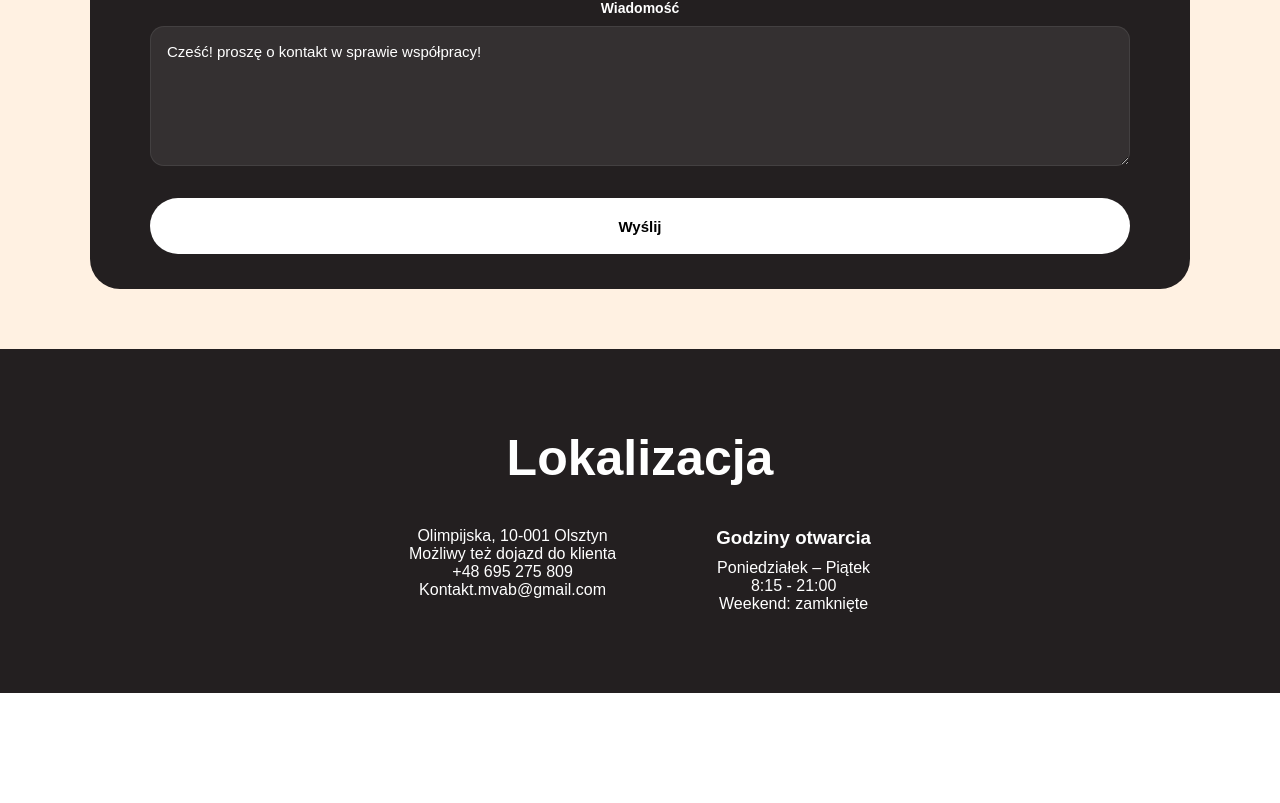
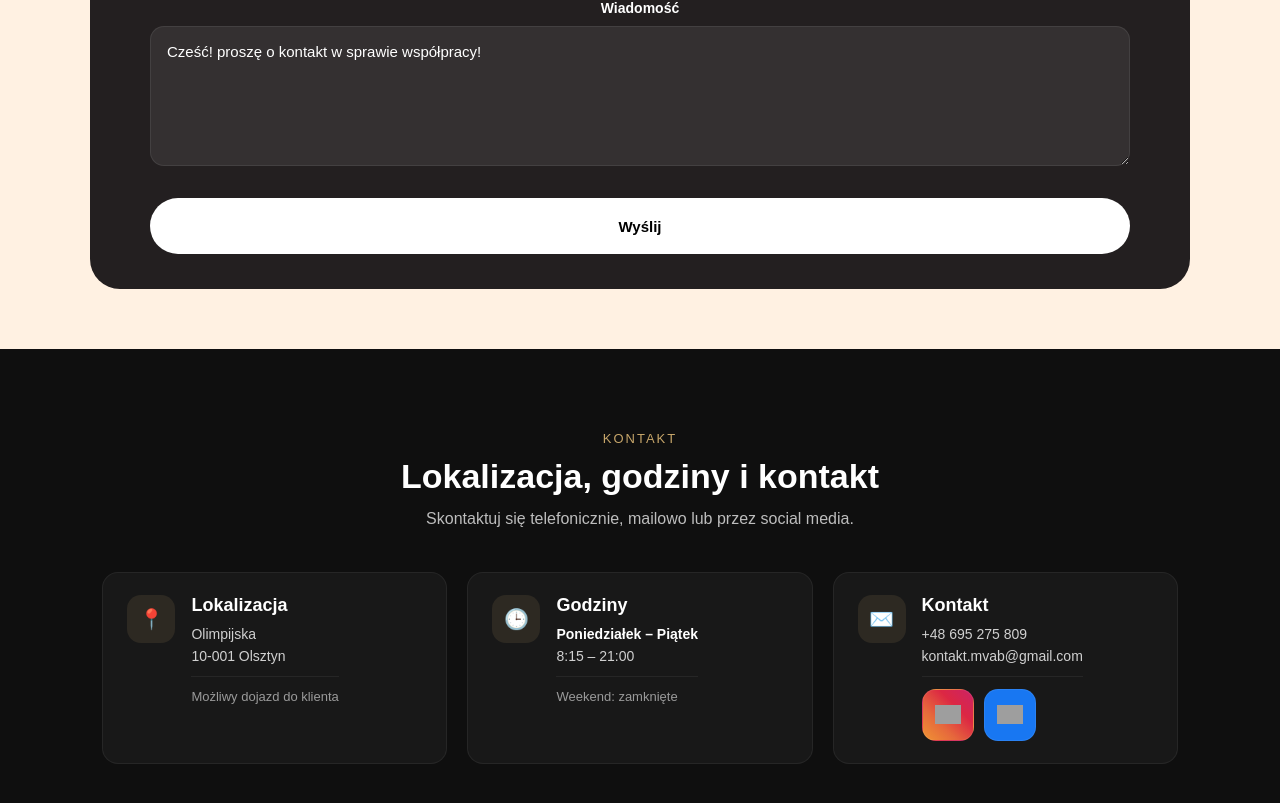
Before and after one commit to Kornio155/praktyki, a React (Vite) app: page / in a window 1280 px wide. Shown: the part 3568-4371 px from the top of the page. Before the commit the page ends 4261 px from the top, so only its background shows below. Built offline with nearby package versions, Linux system fonts and the light colour scheme; grey boxes are pictures that could not be loaded.

Commit message:
Edycja footera

```diff
--- a/src/App.css
+++ b/src/App.css
@@ -729,3 +729,184 @@ html {
   align-items: center;      /* pionowo */
   justify-content: center;  /* poziomo */
 }
+
+/* stopka*/
+.footer-contact {
+  padding: 80px 8%;
+  background: #0f0f0f;
+  color: white;
+}
+
+.footer-contact-header {
+  text-align: center;
+  margin-bottom: 40px;
+}
+
+.footer-contact-header span {
+  color: #c7a66a;
+  letter-spacing: 2px;
+  text-transform: uppercase;
+  font-size: 13px;
+}
+
+.footer-contact-header h2 {
+  font-size: 34px;
+  margin: 10px 0;
+}
+
+.footer-contact-header p {
+  color: #bdbdbd;
+  max-width: 600px;
+  margin: 0 auto;
+  line-height: 1.6;
+}
+
+/* ROW */
+.footer-contact-row {
+  display: flex;
+  gap: 20px;
+  justify-content: center;
+  flex-wrap: wrap;
+}
+
+/* BOX */
+.footer-contact-box {
+  flex: 1;
+  min-width: 280px;
+  max-width: 380px;
+
+  display: flex;
+  gap: 16px;
+
+  background: #181818;
+  border: 1px solid rgba(255,255,255,0.06);
+
+  border-radius: 16px;
+  padding: 22px 24px;
+
+  transition: 0.25s ease;
+}
+
+.footer-contact-box:hover {
+  transform: translateY(-3px);
+  border-color: rgba(199,166,106,0.4);
+}
+
+/* ICON */
+.footer-icon {
+  width: 48px;
+  height: 48px;
+
+  background: rgba(199,166,106,0.12);
+  border-radius: 14px;
+
+  display: flex;
+  align-items: center;
+  justify-content: center;
+
+  font-size: 20px;
+}
+
+/* TEXT */
+.footer-content h3 {
+  font-size: 18px;
+  margin-bottom: 10px;
+}
+
+.footer-content p {
+  margin: 6px 0;
+  color: #d0d0d0;
+  font-size: 14px;
+}
+
+.footer-content .strong {
+  color: white;
+  font-weight: 600;
+}
+
+.footer-content .muted {
+  color: #9a9a9a;
+  font-size: 13px;
+}
+
+/* LINE */
+.line {
+  height: 1px;
+  background: rgba(255,255,255,0.06);
+  margin: 12px 0;
+}
+
+/* SOCIAL BUTTONS */
+.social-buttons {
+  display: flex;
+  gap: 10px;
+  flex-wrap: wrap;
+}
+
+.social-btn {
+  padding: 8px 12px;
+  border-radius: 10px;
+  font-size: 13px;
+  text-decoration: none;
+  transition: 0.25s ease;
+  border: 1px solid rgba(255,255,255,0.08);
+  color: white;
+}
+
+/* Instagram */
+.social-btn.instagram {
+  background: linear-gradient(45deg, #f09433, #e6683c, #dc2743, #cc2366);
+}
+
+/* Facebook */
+.social-btn.facebook {
+  background: #1877f2;
+}
+
+.social-btn:hover {
+  transform: translateY(-2px);
+  opacity: 0.9;
+}
+
+/* MOBILE */
+@media (max-width: 768px) {
+  .footer-contact {
+    padding: 60px 6%;
+  }
+
+  .footer-contact-header h2 {
+    font-size: 26px;
+  }
+
+  .footer-contact-box {
+    max-width: 100%;
+  }
+}
+
+.social-btn {
+  width: 52px;
+  height: 52px;
+
+  padding: 0;
+
+  display: flex;
+  align-items: center;
+  justify-content: center;
+
+  border-radius: 14px;
+
+  transition: 0.25s ease;
+
+  overflow: hidden;
+}
+
+.social-btn img {
+  width: 26px;
+  height: 26px;
+
+  object-fit: contain;
+}
+
+.social-btn:hover {
+  transform: translateY(-3px) scale(1.05);
+}
--- a/src/components/FooterContact.tsx
+++ b/src/components/FooterContact.tsx
@@ -2,28 +2,88 @@ import React from "react";
 
 const FooterContact: React.FC = () => {
     return (
-        <section className="section contact">
+        <section className="footer-contact">
 
-            <h2>Lokalizacja</h2>
+            <div className="footer-contact-header">
+                <span>Kontakt</span>
+                <h2>Lokalizacja, godziny i kontakt</h2>
+                <p>Skontaktuj się telefonicznie, mailowo lub przez social media.</p>
+            </div>
 
-            <div className="contact-grid">
+            <div className="footer-contact-row">
 
-                <div>
-                    <p>Olimpijska, 10-001 Olsztyn</p>
-                    <p>Możliwy też dojazd do klienta</p>
+                {/* LOKALIZACJA */}
+                <div className="footer-contact-box">
 
-                    <p>
-                        +48 695 275 809 <br />
-                        Kontakt.mvab@gmail.com
-                    </p>
+                    <div className="footer-icon">📍</div>
+
+                    <div className="footer-content">
+                        <h3>Lokalizacja</h3>
+                        <p>Olimpijska</p>
+                        <p>10-001 Olsztyn</p>
+
+                        <div className="line"></div>
+
+                        <p className="muted">Możliwy dojazd do klienta</p>
+                    </div>
+
                 </div>
 
-                <div>
-                    <h3>Godziny otwarcia</h3>
+                {/* GODZINY */}
+                <div className="footer-contact-box">
 
-                    <p>Poniedziałek – Piątek</p>
-                    <p>8:15 - 21:00</p>
-                    <p>Weekend: zamknięte</p>
+                    <div className="footer-icon">🕒</div>
+
+                    <div className="footer-content">
+                        <h3>Godziny</h3>
+
+                        <p className="strong">Poniedziałek – Piątek</p>
+                        <p>8:15 – 21:00</p>
+
+                        <div className="line"></div>
+
+                        <p className="muted">Weekend: zamknięte</p>
+                    </div>
+
+                </div>
+
+                {/* KONTAKT */}
+                <div className="footer-contact-box">
+
+                    <div className="footer-icon">✉️</div>
+
+                    <div className="footer-content">
+                        <h3>Kontakt</h3>
+
+                        <p>+48 695 275 809</p>
+                        <p>kontakt.mvab@gmail.com</p>
+
+                        <div className="line"></div>
+
+                        <div className="social-buttons">
+
+                            <a
+                                href="https://www.instagram.com/moveability_adam_rybaczyk/"
+                                target="_blank"
+                                rel="noreferrer"
+                                className="social-btn instagram"
+                            >
+                                <img src="https://i.postimg.cc/fTQk4PM1/icons8-instagram-logo-100.png" alt="Instagram" />
+                            </a>
+
+                            <a
+                                href="https://www.facebook.com/Moveability.Olsztyn?locale=pl_PL"
+                                target="_blank"
+                                rel="noreferrer"
+                                className="social-btn facebook"
+                            >
+                                <img src="https://i.postimg.cc/9McqjNds/icons8-facebook-logo-100.png" alt="Facebook" />
+                            </a>
+
+                        </div>
+
+                    </div>
+
                 </div>
 
             </div>
```
